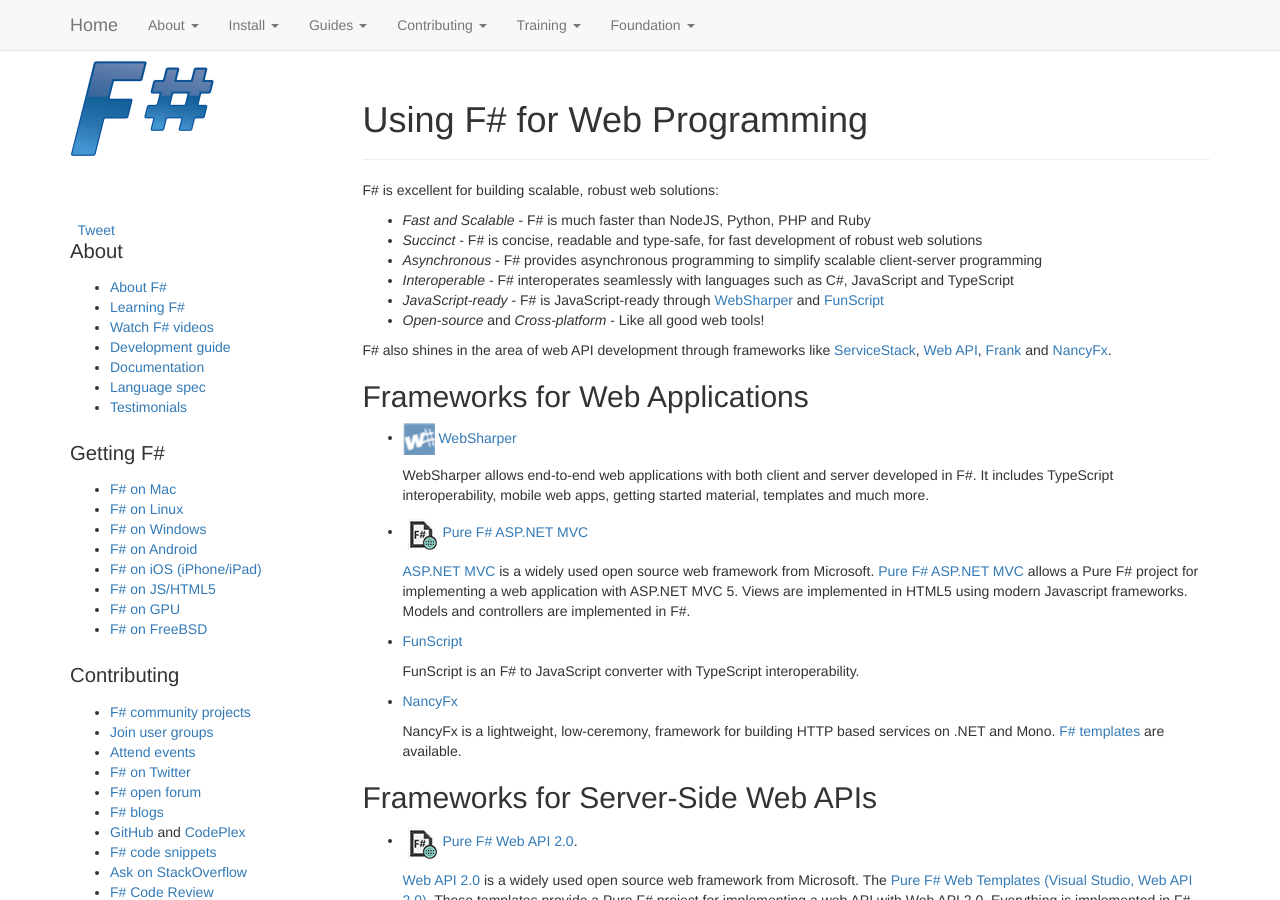
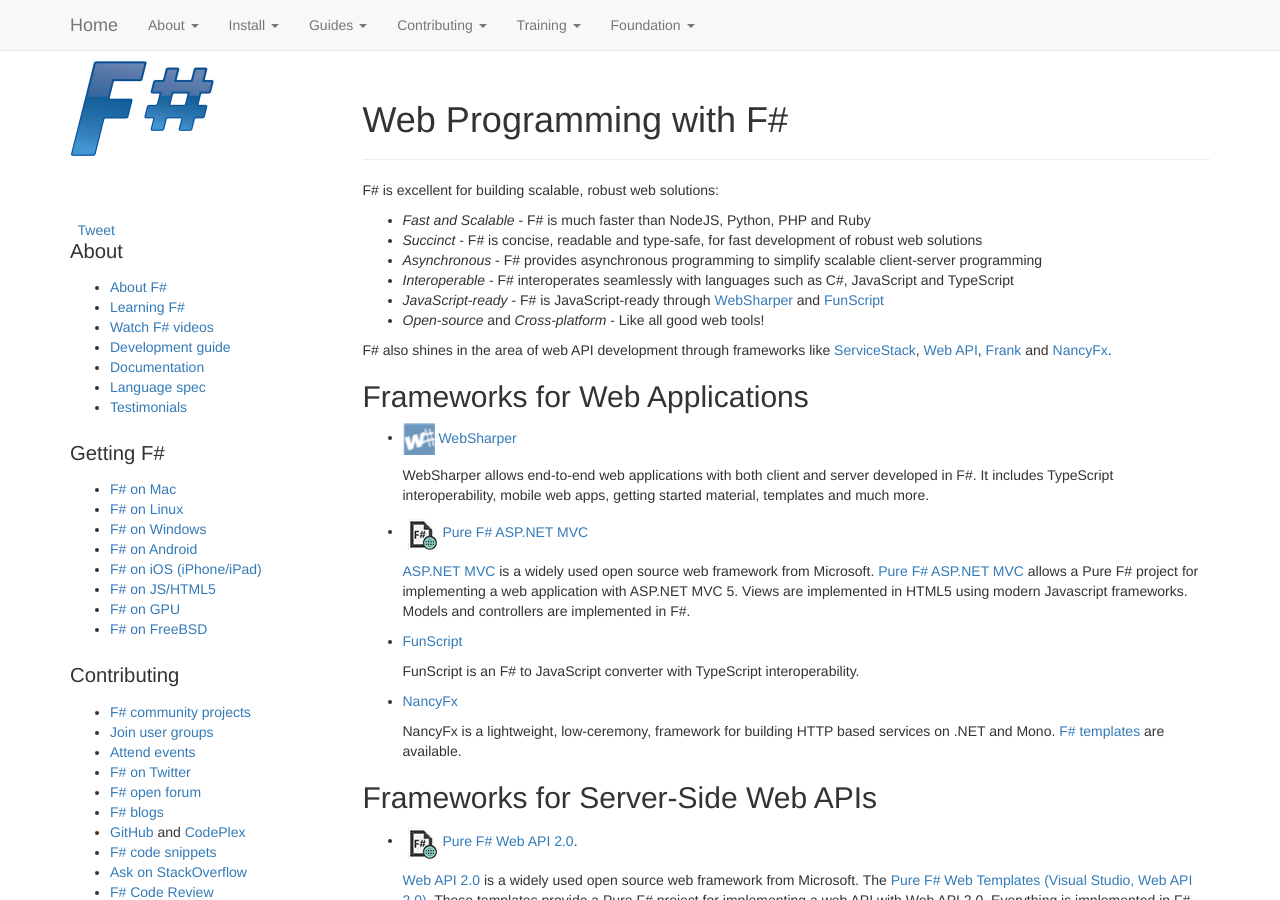
Before and after one commit to fsharp/fsharp.org, a Jekyll site: the page built from guides/web/index.md, in a window 1280 px wide and 900 px high. Built offline with Jekyll 4.4.1, drawn with Linux system fonts in a browser that asks for light colours; nearby versions of some CDN libraries; some web fonts are replaced; comment, search, counter and statistics services are not loaded.

Commit message:
Update index.md

```diff
--- a/guides/web/index.md
+++ b/guides/web/index.md
@@ -1,7 +1,7 @@
 ---
 layout: default
 title: Web Programming | The F# Software Foundation
-headline: Using F# for Web Programming
+headline: Web Programming with F#
 redirect_from: "/webstacks/index.html"
 ---
 
```
